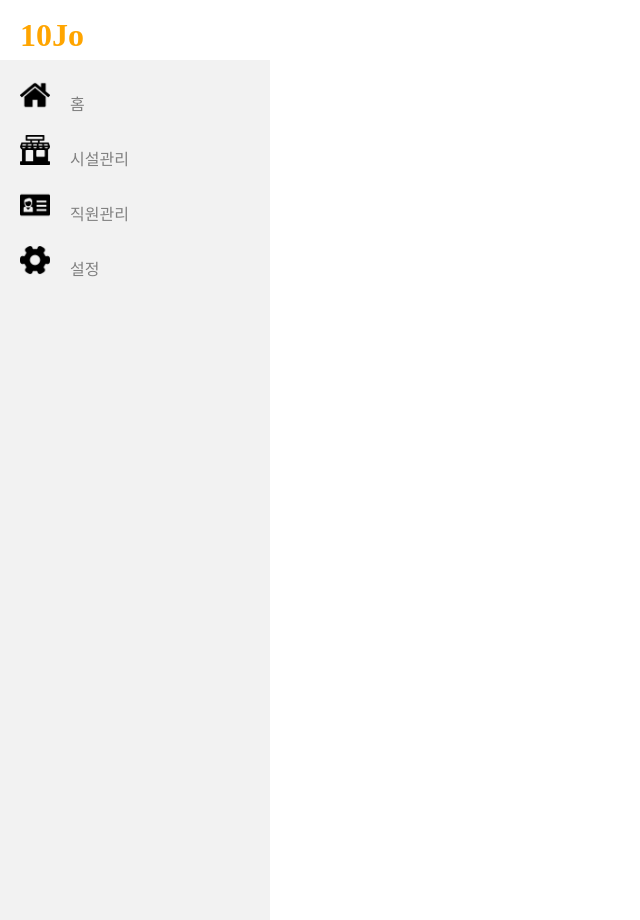
After one commit to jeongeunjii/Database-B10, a PHP site: page /html/salary.html in a window 1280 px wide. The commit adds this page. Shown: the whole page, without its empty margins (0-640 px from the left). Run offline with PHP 8.4, Linux system fonts and the light colour scheme.

Commit message:
update menu

```diff
--- a/www/management/css/layout.css
+++ b/www/management/css/layout.css
@@ -31,24 +31,39 @@ header p {
 #nav {
 	height: 100%;
 	background-color: #F2F2F2;
-	width: 300px;
+	width: 250px;
 	position: fixed;
 	top: 60px;
 	color: gray;
 	margin: 0;
 	padding: 0;
+	padding-left: 20px;
+	list-style: none;
 }
 
 #nav img {
 	width: 30px;
 	padding-right: 20px;
-	padding-bottom: 20px;
+	padding-top: 20px;
 }
 
 #nav ul {
 	list-style: none;
+	display: none;
+}
+
+#nav:hover ul {
+	display: inline;
+	-webkit-transform: rotateY(130deg); /* Safari prior 9.0 */
+  	transform: rotateY(130deg); /* Standard syntax */
 }
 
 #nav a:link { color: gray; text-decoration: none;}
 #nav a:visited { color: gray; text-decoration: none;}
-#nav a:hover { color: gray; text-decoration: underline;}
+
+#nav a:hover {
+	color: gray; text-decoration: underline;
+	-webkit-transform: translate(100px, 50px);
+	-ms-transform: translate(100px, 50px);
+	transform: translate(100px, 50px);
+}
--- /dev/null
+++ b/www/management/html/salary.html
@@ -0,0 +1,41 @@
+<!DOCTYPE html>
+<html lang="en">
+
+<head>
+	<meta charset="utf-8">
+	<link rel="stylesheet" type="text/css" href="../css/layout.css">
+	<link rel="stylesheet" type="text/css" href="index.css">
+	<title>10Jo</title>
+</head>
+
+<body>
+	<header>
+		<h1>10Jo</h1>
+		<span><p>eunji</p></span>
+	</header>
+
+	<ul id="nav">
+		<div><a href="home.html"><img src="../image/home.png" alt="home_icon" />홈</a></div>
+		<li class="group">
+			<div class="title"><img src="../image/store.png" alt="store_icon" />시설관리</div>
+			<ul class="sub">
+				<li><a href="clean.html">청결관리</a></li>
+				<li><a href="facility.html">설비관리</a></li>
+				<li><a href="stock.html">재고관리</a></li>
+			</ul>
+		</li>
+		<li class="group">
+			<div class="title"><img src="../image/employee.png" alt="employee_icon" />직원관리</div>
+			<ul class="sub">
+				<li><a href="list.html">직원목록</a></li>
+				<li><a href="personnel.html">인사고과</a></li>
+				<li><a href="attenndance.html">근태관리</a></li>
+				<li><a href="salary.html">급여관리</a></li>
+				<li><a href="vacation.html">휴가관리</a></li>
+			</ul>
+		</li>
+		<div><a href="settings.html"><img src="../image/settings.png" alt="settings_icon" />설정</a></div>
+	</ul>
+
+</body>
+</html>
```
Also changed, not shown: www/management/html/attenndance.html (added, +41 -0 lines), www/management/html/personnel.html (added, +41 -0 lines), www/management/html/settings.html (added, +41 -0 lines), www/management/html/vacation.html (added, +41 -0 lines).
